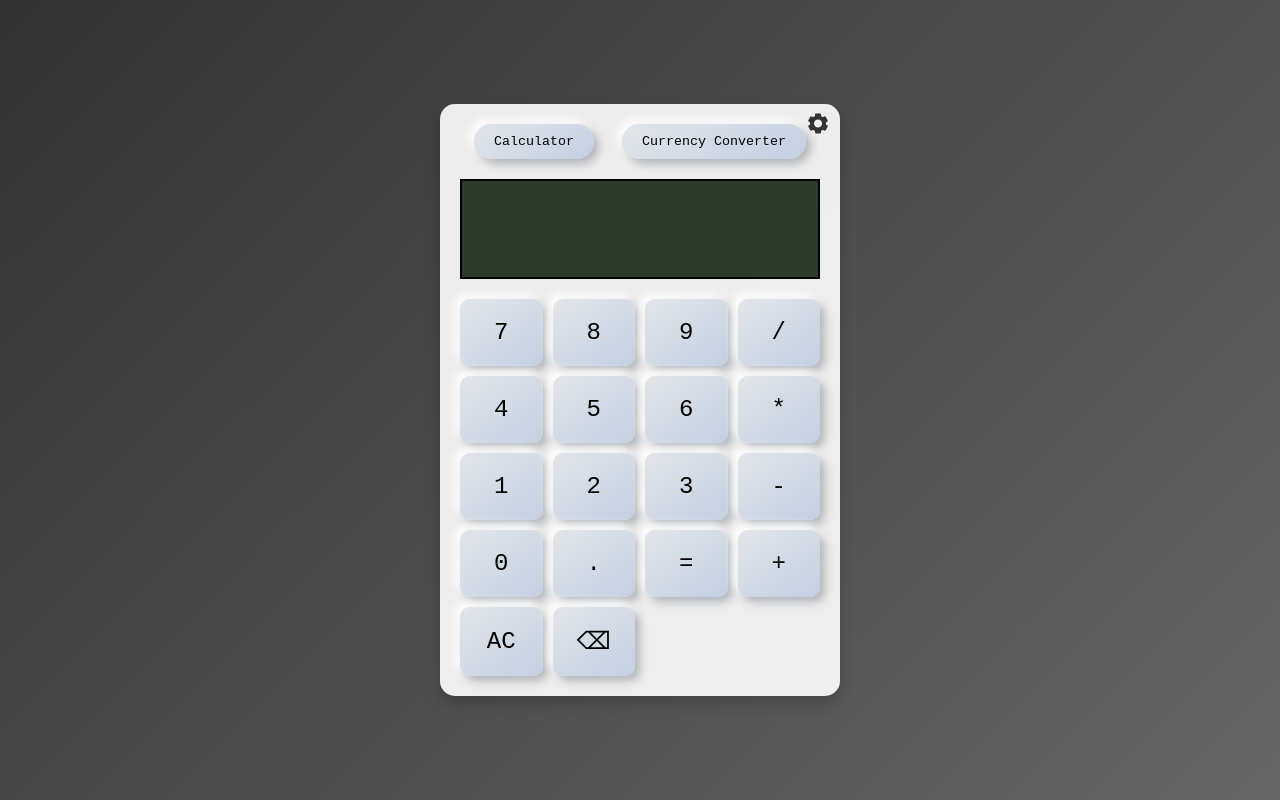
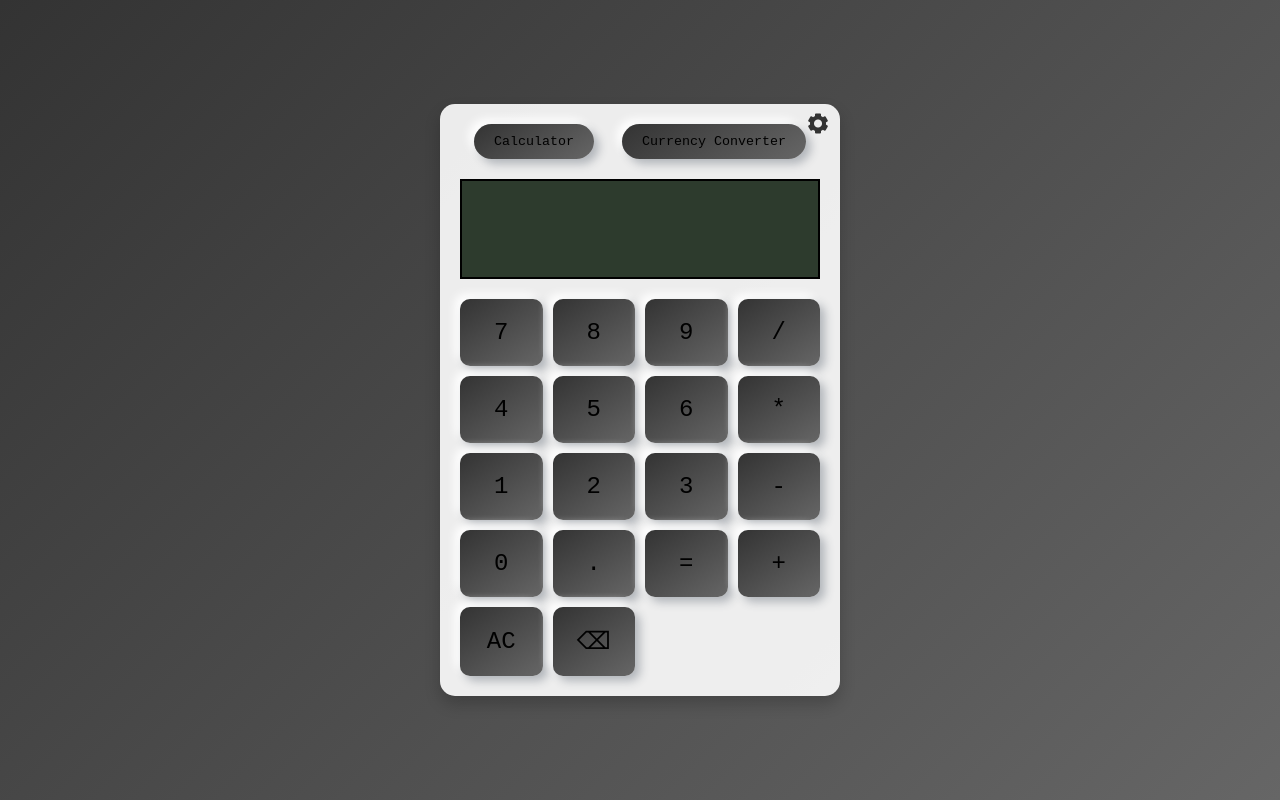
Before and after one commit to Ragul-B/Calculator, a plain HTML site: page index.html in a window 1280 px wide. Drawn offline with nearby package versions, Linux system fonts and the light colour scheme.

Commit message:
Update styles.css

```diff
--- a/styles.css
+++ b/styles.css
@@ -217,7 +217,7 @@ body.theme-blue {
 
 .default .calc-btn,
 .default .mode-btn {
-    background: linear-gradient(145deg, #e2e6ea, #c3cfe2);
+    background: linear-gradient(145deg, #333333, #666666);
     box-shadow: 5px 5px 10px #b1b5ba, -5px -5px 10px #ffffff;
 }
 
```
